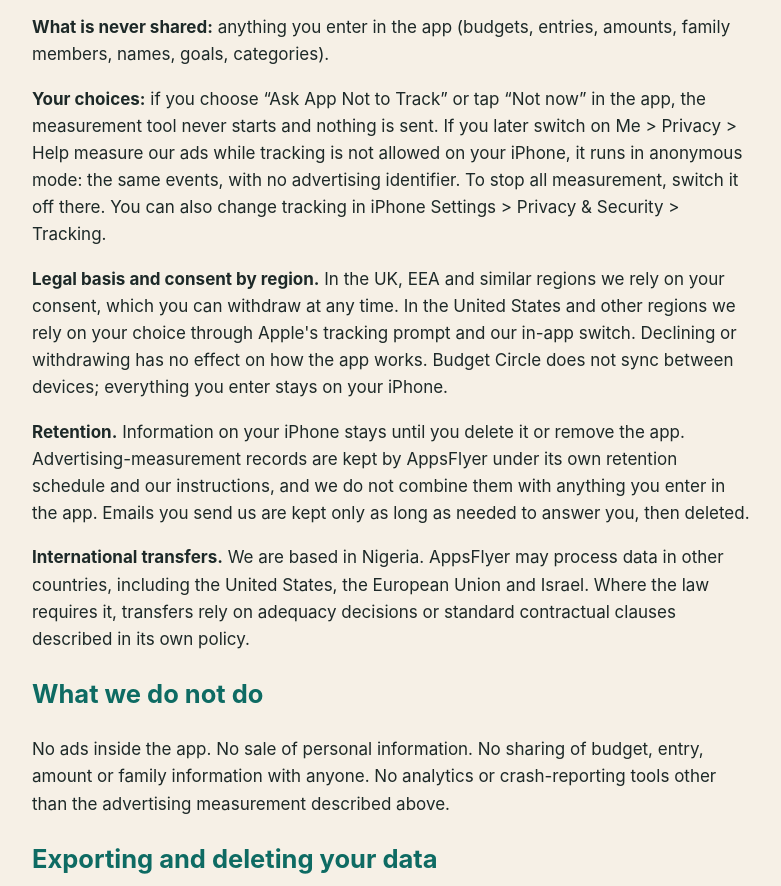
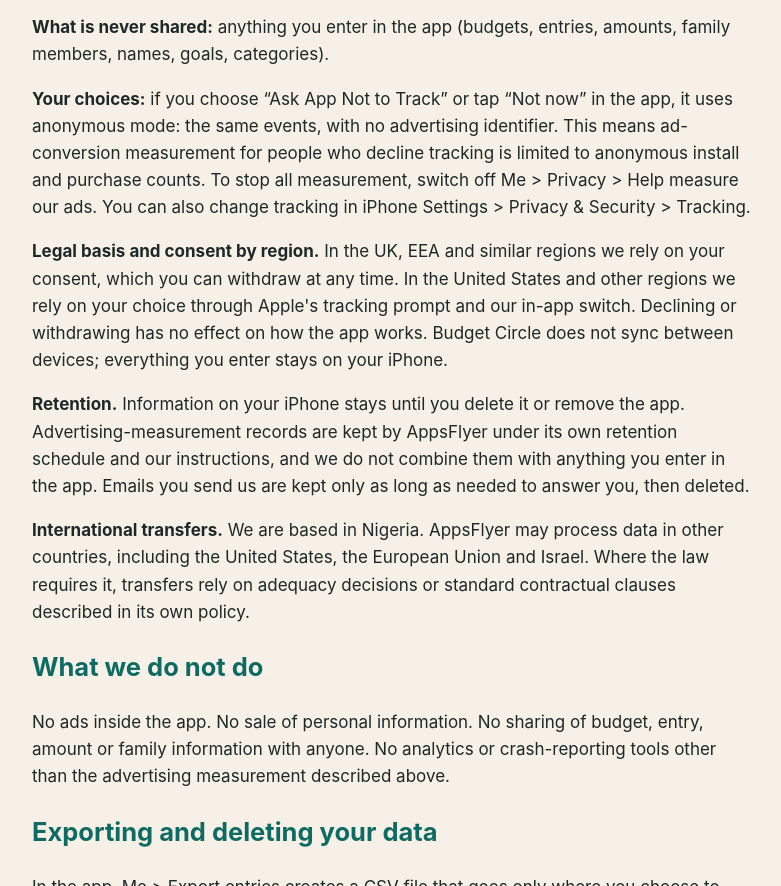
Before and after one commit to benologous/budgetcircle, a plain HTML site: page privacy.html in a window 1280 px wide. Shown: the part 1358-2244 px from the top of the page, without its empty margins (248-1029 px from the left). Drawn offline with Linux system fonts and the light colour scheme.

Commit message:
Add files via upload

```diff
--- a/privacy.html
+++ b/privacy.html
@@ -18,7 +18,7 @@
 <p>We advertise Budget Circle on third-party platforms. To learn which ads lead to installs and subscriptions we use AppsFlyer, which acts as a service provider on our instructions (see <a href="https://www.appsflyer.com/legal/privacy-policy/">AppsFlyer's privacy policy</a>).</p>
 <p><strong>What is shared:</strong> that the app was installed or opened, that onboarding was completed, that the paywall was viewed, and the plan, price and currency when you subscribe, together with technical information such as your device and app version and the IP address your phone connects from. If you allow tracking in Apple's prompt, an advertising identifier is included too.</p>
 <p><strong>What is never shared:</strong> anything you enter in the app (budgets, entries, amounts, family members, names, goals, categories).</p>
-<p><strong>Your choices:</strong> if you choose &ldquo;Ask App Not to Track&rdquo; or tap &ldquo;Not now&rdquo; in the app, the measurement tool never starts and nothing is sent. If you later switch on Me &gt; Privacy &gt; Help measure our ads while tracking is not allowed on your iPhone, it runs in anonymous mode: the same events, with no advertising identifier. To stop all measurement, switch it off there. You can also change tracking in iPhone Settings &gt; Privacy &amp; Security &gt; Tracking.</p>
+<p><strong>Your choices:</strong> if you choose &ldquo;Ask App Not to Track&rdquo; or tap &ldquo;Not now&rdquo; in the app, it uses anonymous mode: the same events, with no advertising identifier. This means ad-conversion measurement for people who decline tracking is limited to anonymous install and purchase counts. To stop all measurement, switch off Me &gt; Privacy &gt; Help measure our ads. You can also change tracking in iPhone Settings &gt; Privacy &amp; Security &gt; Tracking.</p>
 <p><strong>Legal basis and consent by region.</strong> In the UK, EEA and similar regions we rely on your consent, which you can withdraw at any time. In the United States and other regions we rely on your choice through Apple's tracking prompt and our in-app switch. Declining or withdrawing has no effect on how the app works. Budget Circle does not sync between devices; everything you enter stays on your iPhone.</p>
 <p><strong>Retention.</strong> Information on your iPhone stays until you delete it or remove the app. Advertising-measurement records are kept by AppsFlyer under its own retention schedule and our instructions, and we do not combine them with anything you enter in the app. Emails you send us are kept only as long as needed to answer you, then deleted.</p>
 <p><strong>International transfers.</strong> We are based in Nigeria. AppsFlyer may process data in other countries, including the United States, the European Union and Israel. Where the law requires it, transfers rely on adequacy decisions or standard contractual clauses described in its own policy.</p>
```
